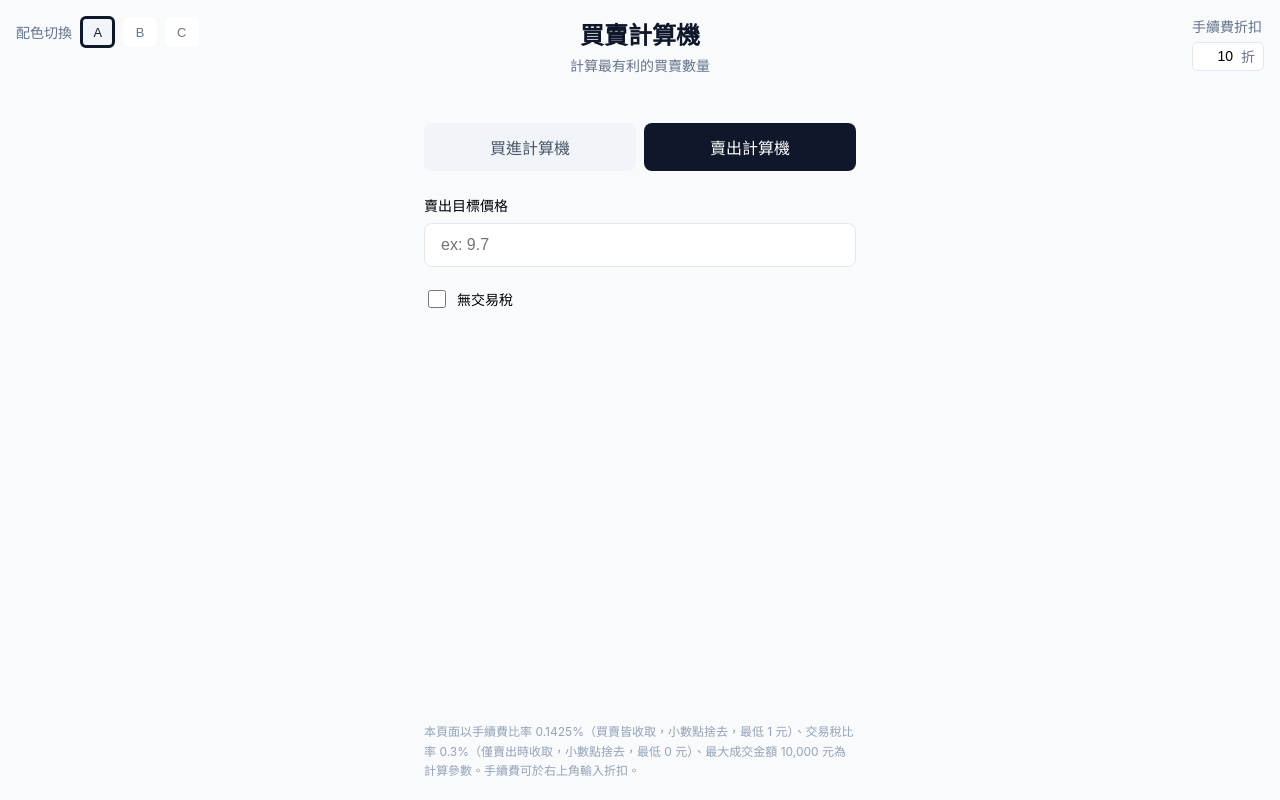
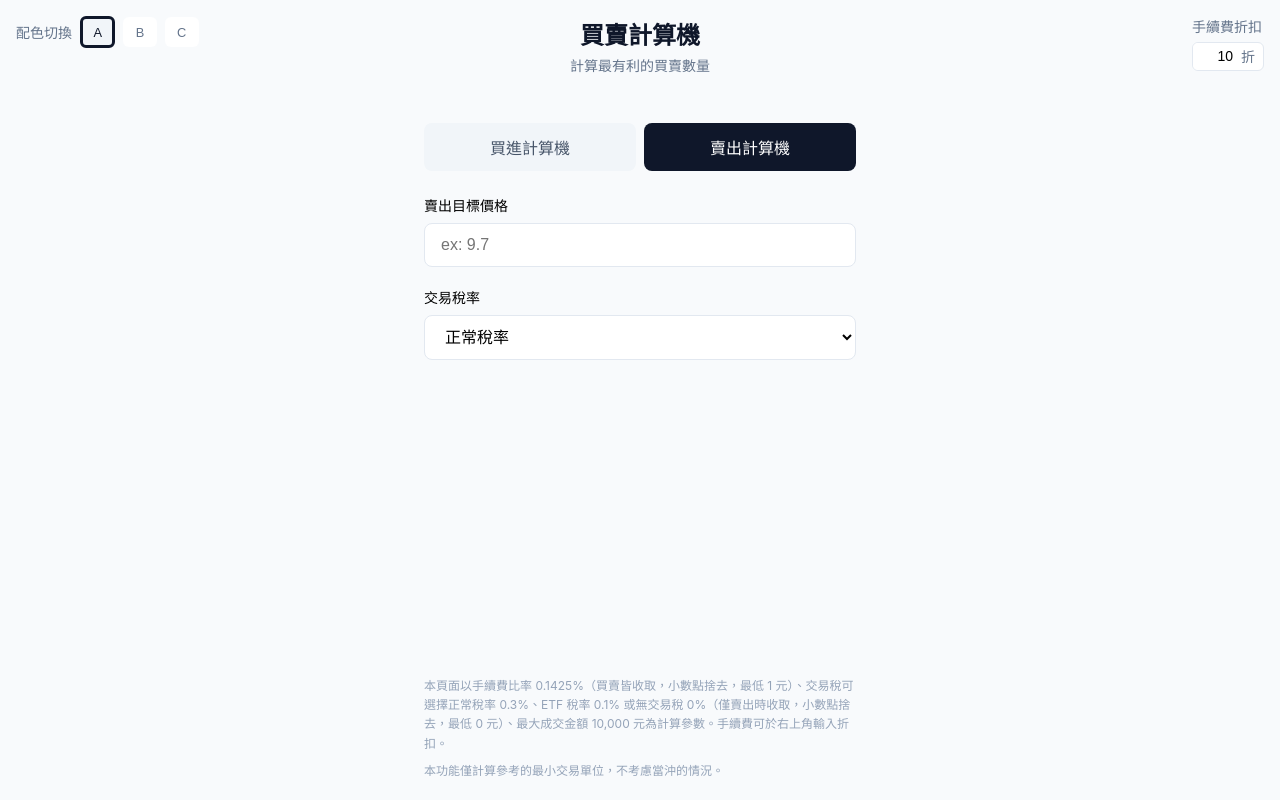
Before and after one commit to Benjamin1021523/buy-sell-calculator, a Vue app: page /sell in a window 1280 px wide. Built offline with nearby package versions, Linux system fonts and the light colour scheme.

Commit message:
增加稅率切換功能

```diff
--- a/src/App.vue
+++ b/src/App.vue
@@ -32,7 +32,8 @@
     </header>
     <RouterView />
     <footer class="params-footer">
-      <p>本頁面以手續費比率 0.1425%（買賣皆收取，小數點捨去，最低 1 元）、交易稅比率 0.3%（僅賣出時收取，小數點捨去，最低 0 元）、最大成交金額 10,000 元為計算參數。手續費可於右上角輸入折扣。</p>
+      <p>本頁面以手續費比率 0.1425%（買賣皆收取，小數點捨去，最低 1 元）、交易稅可選擇正常稅率 0.3%、ETF 稅率 0.1% 或無交易稅 0%（僅賣出時收取，小數點捨去，最低 0 元）、最大成交金額 10,000 元為計算參數。手續費可於右上角輸入折扣。</p>
+      <p>本功能僅計算參考的最小交易單位，不考慮當沖的情況。</p>
     </footer>
   </div>
 </template>
@@ -192,6 +193,10 @@ body {
   color: #94a3b8;
 }
 
+.params-footer p + p {
+  margin-top: 0.5rem;
+}
+
 /* 風格 A - 灰藍中性 */
 .style-a .output-group {
   background: #f8fafc !important;
--- a/src/components/SellCalculator.vue
+++ b/src/components/SellCalculator.vue
@@ -11,11 +11,13 @@
         placeholder="ex: 9.7"
       />
     </div>
-    <div class="input-group checkbox-group">
-      <label>
-        <input v-model="noTax" type="checkbox" />
-        無交易稅
-      </label>
+    <div class="input-group">
+      <label for="tax-rate">交易稅率</label>
+      <select id="tax-rate" v-model="taxRate" class="select-input">
+        <option value="0.003">正常稅率</option>
+        <option value="0.001">ETF稅率</option>
+        <option value="0">無交易稅</option>
+      </select>
     </div>
     <div v-if="result" class="output-group">
       <div class="result-row">
@@ -32,7 +34,7 @@
       </div>
       <div class="result-row">
         <span class="label">交易稅金額</span>
-        <span class="value">{{ result.tax }}</span>
+        <span class="value">{{ result.tax }}({{ taxRatePercent }}%)</span>
       </div>
       <div class="result-row">
         <span class="label">此時平均收益</span>
@@ -44,22 +46,27 @@
 </template>
 
 <script setup>
-import { ref, watch } from 'vue'
+import { ref, computed, watch } from 'vue'
 import { calcSell } from '../utils/calculator'
 import { useFeeDiscount } from '../composables/useFeeDiscount'
 
 const price = ref('')
-const noTax = ref(false)
+const taxRate = ref('0.003')
 const result = ref(null)
 const { effectiveRate } = useFeeDiscount()
+
+const taxRatePercent = computed(() => {
+  const r = parseFloat(taxRate.value) * 100
+  return r === 0 ? '0' : r.toFixed(1)
+})
 
 function formatAvg(avg) {
   if (avg == null) return '-'
   return avg.toFixed(10).replace(/\.?0+$/, '')
 }
 
-watch([price, noTax, effectiveRate], ([p, n, rate]) => {
-  result.value = calcSell(p, n, rate)
+watch([price, taxRate, effectiveRate], ([p, tr, rate]) => {
+  result.value = calcSell(p, parseFloat(tr), rate)
 }, { immediate: true })
 </script>
 
@@ -88,16 +95,13 @@ watch([price, noTax, effectiveRate], ([p, n, rate]) => {
   border: 1px solid #e2e8f0;
 }
 
-.checkbox-group label {
-  display: flex;
-  align-items: center;
-  gap: 0.5rem;
+.input-group select.select-input {
+  padding: 0.75rem 1rem;
+  font-size: 1rem;
+  border-radius: 8px;
+  border: 1px solid #e2e8f0;
+  background: #fff;
   cursor: pointer;
-}
-
-.checkbox-group input[type="checkbox"] {
-  width: 1.125rem;
-  height: 1.125rem;
 }
 
 .output-group {
--- a/src/utils/calculator.js
+++ b/src/utils/calculator.js
@@ -22,10 +22,12 @@ export function getFee(tradeAmount, discountRate = 1) {
 }
 
 /**
- * 交易稅 = 成交金額的 0.3%，小數點捨去，最少為 0
+ * 交易稅 = 成交金額 × 稅率，小數點捨去，最少為 0
+ * @param {number} tradeAmount - 成交金額
+ * @param {number} taxRate - 稅率（0.003=0.3%、0.001=0.1%、0=無）
  */
-export function getTax(tradeAmount) {
-  return Math.floor(tradeAmount * TAX_RATE)
+export function getTax(tradeAmount, taxRate = TAX_RATE) {
+  return Math.floor(tradeAmount * taxRate)
 }
 
 /**
@@ -74,18 +76,18 @@ export function calcBuy(price, feeDiscountRate = 1) {
 /**
  * 計算賣出收益與平均收益
  * @param {number} price - 賣出目標價格
- * @param {boolean} noTax - 是否免交易稅
+ * @param {number} taxRate - 交易稅率（0.003=0.3%、0.001=0.1%、0=無）
  * @param {number} feeDiscountRate - 手續費折扣乘數
  * @returns {{ proceeds: number, shares: number, fee: number, tax: number, avgProceeds: number } | null}
  */
-export function calcSell(price, noTax = false, feeDiscountRate = 1) {
+export function calcSell(price, taxRate = TAX_RATE, feeDiscountRate = 1) {
   if (!price || price <= 0) return null
 
   const maxShares = Math.floor(MAX_TRADE_AMOUNT / price)
   if (maxShares < 1) {
     const tradeAmount = getTradeAmount(price, 1)
     const fee = getFee(tradeAmount, feeDiscountRate)
-    const tax = noTax ? 0 : getTax(tradeAmount)
+    const tax = getTax(tradeAmount, taxRate)
     const proceeds = tradeAmount - fee - tax
     return { proceeds, shares: 1, fee, tax, avgProceeds: proceeds / 1 }
   }
@@ -96,7 +98,7 @@ export function calcSell(price, noTax = false, feeDiscountRate = 1) {
   for (let shares = 1; shares <= maxShares; shares++) {
     const tradeAmount = getTradeAmount(price, shares)
     const fee = getFee(tradeAmount, feeDiscountRate)
-    const tax = noTax ? 0 : getTax(tradeAmount)
+    const tax = getTax(tradeAmount, taxRate)
     const proceeds = tradeAmount - fee - tax
     const avgProceeds = proceeds / shares
 
@@ -108,7 +110,7 @@ export function calcSell(price, noTax = false, feeDiscountRate = 1) {
 
   const tradeAmount = getTradeAmount(price, bestShares)
   const fee = getFee(tradeAmount, feeDiscountRate)
-  const tax = noTax ? 0 : getTax(tradeAmount)
+  const tax = getTax(tradeAmount, taxRate)
   const proceeds = tradeAmount - fee - tax
 
   return {
```
Also changed, not shown: 1 other file (tests, documents, lock files or other folders).
